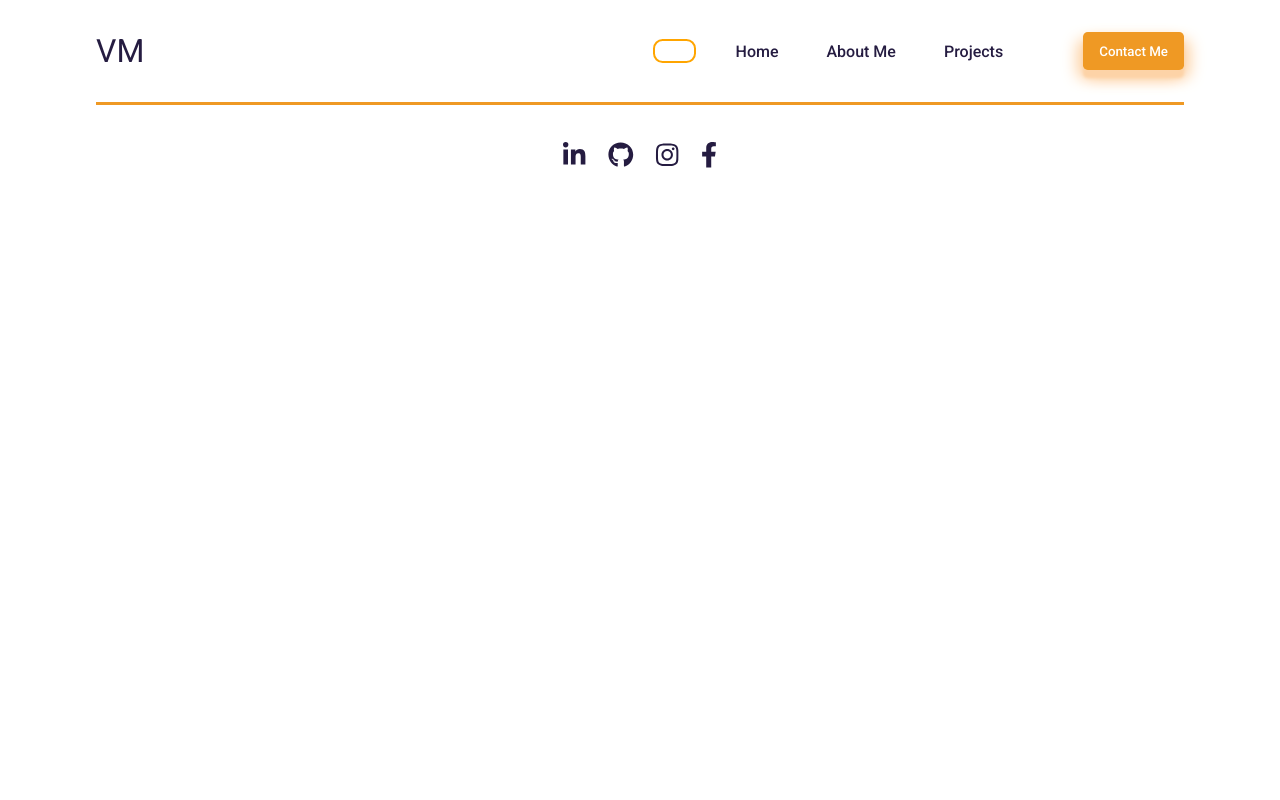
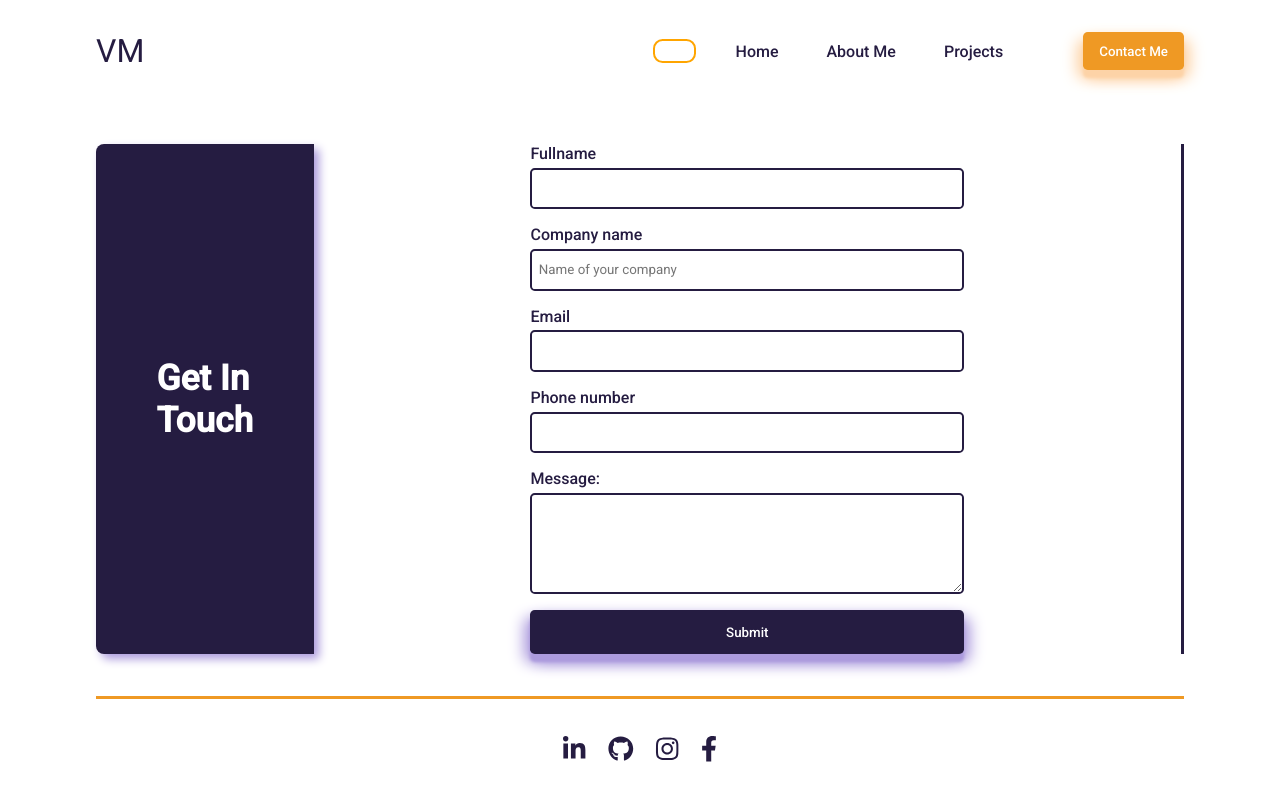
Before and after one commit to vladimirmomiroski/portfolio, a React (Create React App) app in the folder frontend/: page /contact in a window 1280 px wide. Built offline with nearby package versions, Linux system fonts and the light colour scheme.

Commit message:
contact page added

```diff
--- a/frontend/src/App.js
+++ b/frontend/src/App.js
@@ -5,6 +5,7 @@ import Home from './pages/Home/Home';
 import About from './pages/About/About';
 import Projects from './pages/Projects/Projects';
 import Footer from './components/Footer/Footer';
+import Contact from './pages/Contact/Contact';
 
 function App() {
   return (
@@ -15,6 +16,7 @@ function App() {
         <Route path='/' element={<Home/>}/>
         <Route path='/about' element={<About/>}/>
         <Route path='/projects' element={<Projects/>}/>
+        <Route path='/contact' element={<Contact/>}/>
      </Routes>
      <Footer/>
     </div>
--- a/frontend/src/components/Button/Btn.jsx
+++ b/frontend/src/components/Button/Btn.jsx
@@ -1,9 +1,9 @@
 import React from 'react';
 import styles from './Btn.module.css';
 
-export default function Btn({text}) {
+export default function Btn({text, func}) {
   const { button } = styles;
   return (
-    <button className={button}>{text}</button>
+    <button onClick={() => func()} className={button}>{text}</button>
   )
 }
--- a/frontend/src/components/Navbar/NavLinks/NavLinks.jsx
+++ b/frontend/src/components/Navbar/NavLinks/NavLinks.jsx
@@ -1,5 +1,5 @@
 import React from 'react'
-import { NavLink, useLocation} from 'react-router-dom';
+import { NavLink, useLocation, useNavigate} from 'react-router-dom';
 import Btn from '../../Button/Btn';
 import styles from './NavLinks.module.css'
 import Theme from '../Theme/Theme';
@@ -9,10 +9,15 @@ export default function NavLinks() {
   const { container, list, listItem, active } = styles;
 
   const location = useLocation()
+  const navigate = useNavigate()
 
   const activeClass = (whichLocation) => {
     const loc = location.pathname.split("/")[1]
     return loc === whichLocation ? active : ""
+  }
+
+  const goToContactPage = () => {
+        navigate("/contact")
   }
 
   return (
@@ -23,7 +28,7 @@ export default function NavLinks() {
             <NavLink className={`${listItem} ${activeClass('about')}`} to='/about'>About Me</NavLink>
             <NavLink className={`${listItem} ${activeClass('projects')}`} to='/projects'>Projects</NavLink>
         </ul>
-        <Btn text={'Contact Me'}/>
+        <Btn text={'Contact Me'} func={goToContactPage} />
     </div>
   )
 }
--- a/frontend/src/components/Navbar/NavLinks/NavLinks.module.css
+++ b/frontend/src/components/Navbar/NavLinks/NavLinks.module.css
@@ -17,6 +17,11 @@
     margin-right:3rem;
 }
 
+.listItem:hover {
+    color: #EF9924;
+    transition: .3s ease-in-out;
+}
+
 .active {
     color: #EF9924;
 }
--- /dev/null
+++ b/frontend/src/pages/Contact/Contact.jsx
@@ -0,0 +1,53 @@
+import React from "react";
+import styles from "./Contact.module.css";
+
+export default function Contact() {
+  const { container, form, input, label, button, main, box, textBox, text } = styles;
+
+  const submitHandler = (e) => {
+    e.preventDefault();
+    console.log("submitirano");
+  };
+
+  return (
+    <div className={container}>
+      <div className={main}>
+        <div className={textBox}>
+          <h2 className={text}>Get In <br/> Touch</h2>
+        </div>
+        <div className={box}>
+          <form onSubmit={submitHandler} className={form}>
+            <label htmlFor="fullname" className={label}>
+              Fullname
+            </label>
+            <input id="fullname" className={input} />
+
+            <label htmlFor="company" className={label}>
+              Company name
+            </label>
+            <input
+              id="company"
+              className={input}
+              placeholder="Name of your company"
+            />
+
+            <label htmlFor="email" className={label}>
+              Email
+            </label>
+            <input id="email" className={input} type={"email"} />
+
+            <label htmlFor="phone" className={label}>
+              Phone number
+            </label>
+            <input id="phone" type={"tel"} className={input} required />
+            <label className={label} htmlFor="msg">
+              Message:
+            </label>
+            <textarea className={input} id="msg" cols="30" rows="5"></textarea>
+            <button className={button}>Submit</button>
+          </form>
+        </div>
+      </div>
+    </div>
+  );
+}
--- /dev/null
+++ b/frontend/src/pages/Contact/Contact.module.css
@@ -0,0 +1,72 @@
+.container {
+    min-height: calc(100vh - 205.76px);
+    width:85%;
+    margin: 0 auto;
+    display:flex;
+    align-items: center;
+}
+
+.textBox {
+    background-color: #251C41;
+    display: flex;
+    align-items: center;
+    justify-content: center;
+    width:20%;
+    border-top-left-radius: 0.5rem;
+    border-bottom-left-radius: 0.5rem;
+    box-shadow: 5px 5px 10px #ac9bdd;
+}
+
+.text {
+  font-size:2.2rem;
+  color: #fff;
+
+}
+
+.main {
+    display:flex;
+    width:100%;
+}
+
+.box {
+     width:80%;
+    border-right:3px solid #251C41;
+    display:flex;
+    justify-content: center;
+
+}
+
+.form {
+    display:flex;
+    flex-direction: column;
+    width:50%;
+}
+
+.input {
+  margin:0.3rem 0 1rem;
+  padding:0.7rem 0.4rem;
+  border:2px solid #251C41;
+  border-radius: 0.3rem;
+}
+
+.label {
+    color: #251C41;
+    font-weight: 500;
+}
+
+.button {
+    border: none;
+    padding:0.9rem 0;
+    border-radius: 0.3rem;
+    background-color: #251C41;
+    color:#fff;
+    font-weight: 500;
+    box-shadow: 0px 8px 3px #ac9bdd,
+        -6px 8px 15px #ac9bdd, 6px 8px 15px #ac9bdd;
+}
+
+.button:hover {
+    cursor: pointer;
+    transform: scale(1.02);
+    transition:0.3s ease-in-out;
+}
--- a/frontend/src/pages/Home/header/introduction/Introduction.jsx
+++ b/frontend/src/pages/Home/header/introduction/Introduction.jsx
@@ -4,6 +4,10 @@ import Btn from '../../../../components/Button/Btn';
 
 export default function Introduction() {
   const { container, title, dark, orange, about } = styles;
+
+  const downloadCv = () => {
+    console.log("download cv")
+  }
 
   return (
     <div className={container}>
@@ -14,7 +18,7 @@ export default function Introduction() {
         exercitationem hic. Ullam nam magni numquam, cumque reiciendis aperiam
         nesciunt vero.
       </p>
-      <Btn text={'Download CV'}/>
+      <Btn text={'Download CV'} func={downloadCv}/>
     </div>
   );
 }
```
